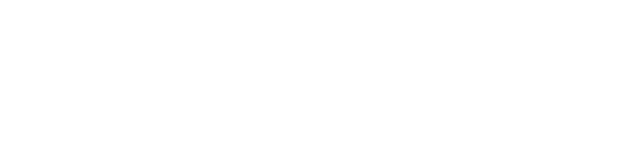
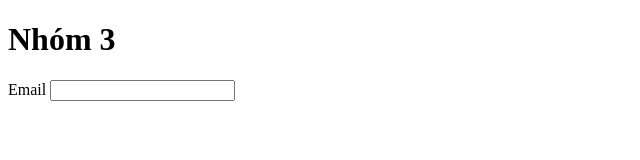
Before and after one commit to anhquan121203/TEAM__3, a plain HTML site: page index.html in a window 1280 px wide. Shown: the whole page, without its empty margins (0-640 px from the left). Drawn offline with Linux system fonts and the light colour scheme.

Commit message:
fix code html

```diff
--- a/index.html
+++ b/index.html
@@ -6,6 +6,10 @@
     <title>Document</title>
 </head>
 <body>
-
+    <h1>Nhóm 3</h1>
+    <form action="">
+        <label for="">Email</label>
+        <input type="email" id="Email">
+    </form>
 </body>
 </html>
```
